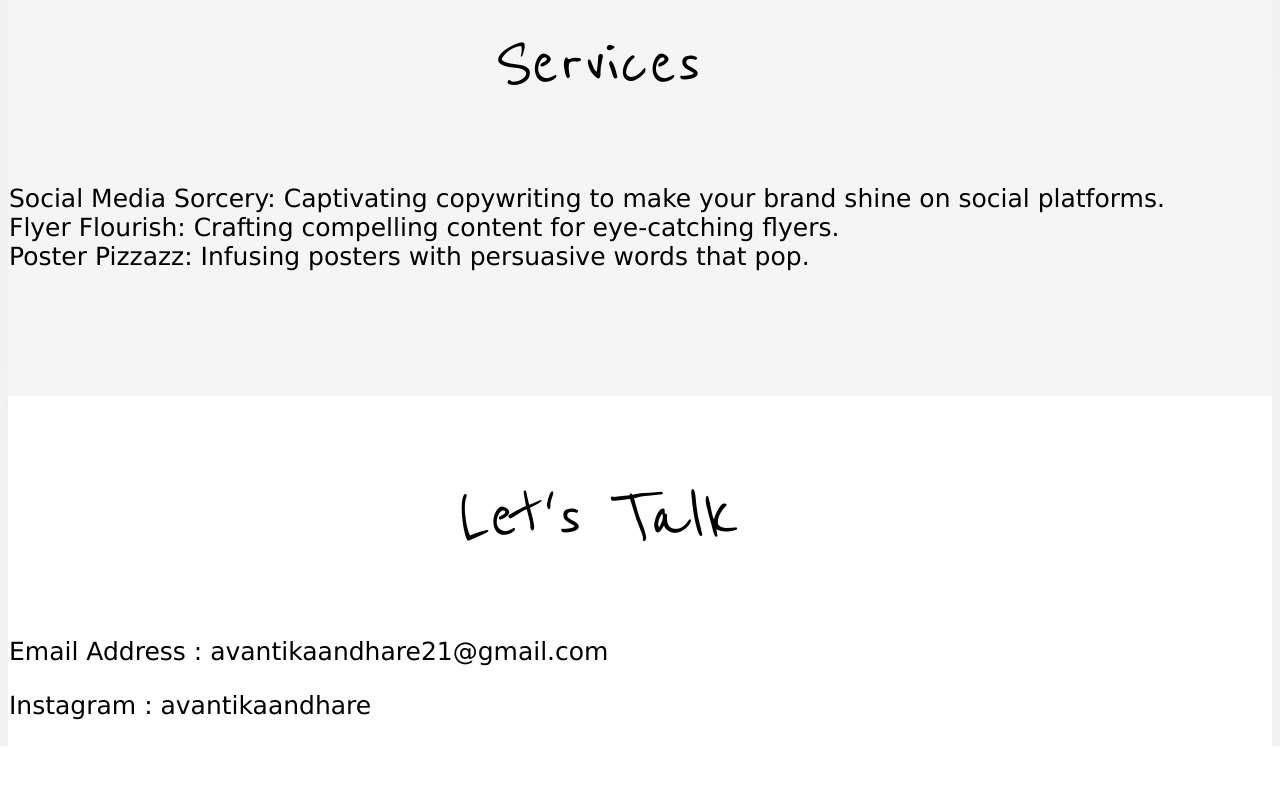
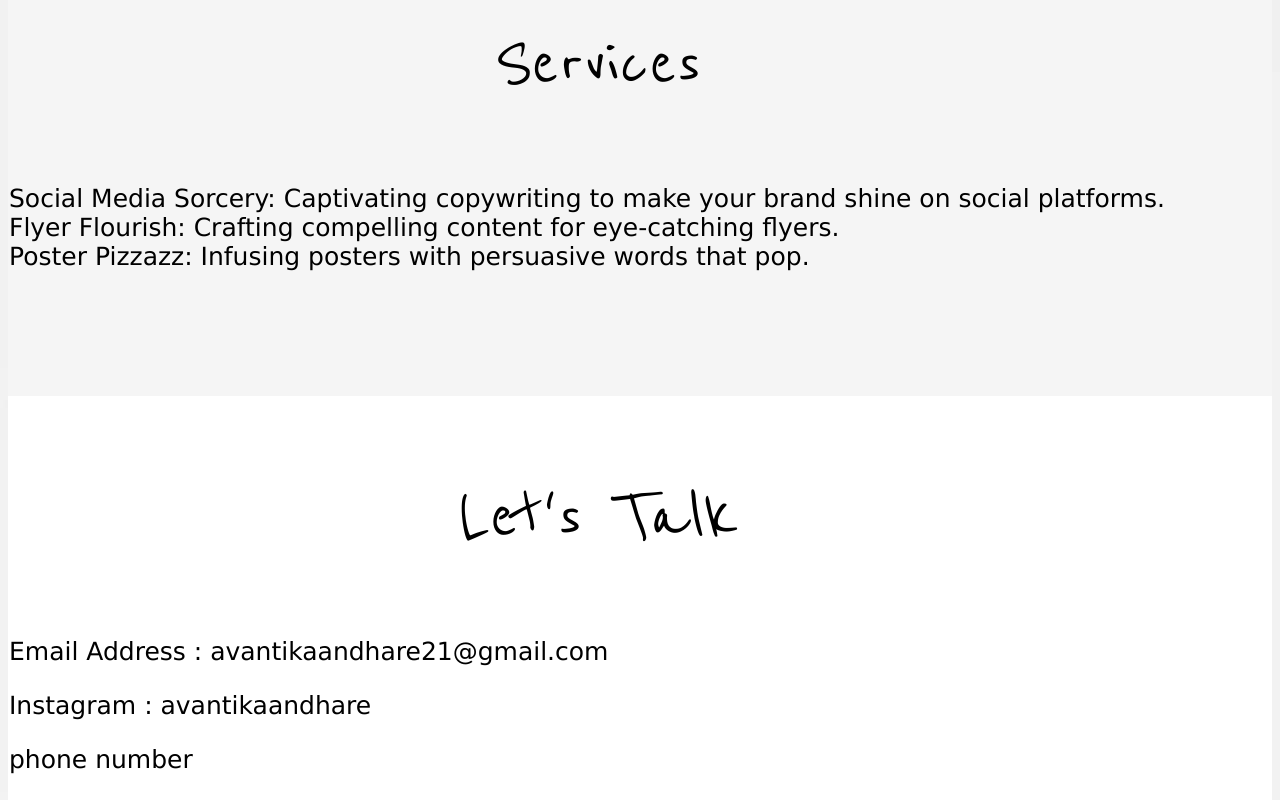
Before and after one commit to Arjun3098890/avantika-website, a plain HTML site: page index.html in a window 1280 px wide. Shown: the part 1008-1808 px from the top of the page. Before the commit the page ends 1754 px from the top, so only its background shows below. Drawn offline with Linux system fonts and the light colour scheme.

Commit message:
Update index.html

```diff
--- a/index.html
+++ b/index.html
@@ -134,6 +134,7 @@
                 <ul>Let's Talk</ul>
                 <p>Email Address : avantikaandhare21@gmail.com</p>
                 <p>Instagram : avantikaandhare</p>
+                <p>phone number</p>
 
                 </div>
         </body>
```
